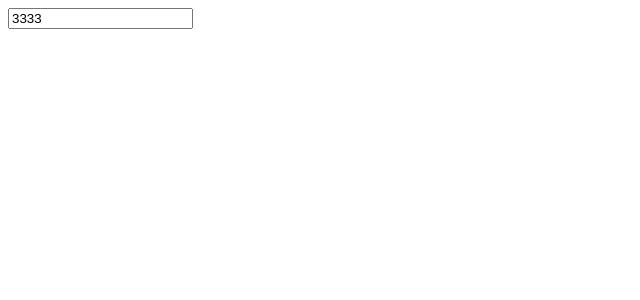
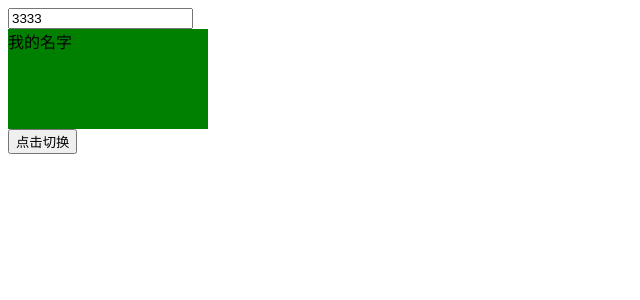
Before and after one commit to mingsenzzz/vue2, a Vue app: page / in a window 1280 px wide. Shown: the top 300 px of the page, without its empty margins (0-640 px from the left). Built offline with nearby package versions, Linux system fonts and the light colour scheme.

Commit message:
add：使用transition实现过渡

```diff
--- a/src/App.vue
+++ b/src/App.vue
@@ -1,13 +1,15 @@
 <template>
   <div id="app">
     <input v-fbind:data="n" />
+    <Transition />
   </div>
 </template>
 
 <script>
+import Transition from "./components/transitionC";
 export default {
   name: "App",
-  components: {},
+  components: { Transition },
   data() {
     return {
       n: { aaa: 3333 },
--- /dev/null
+++ b/src/components/transitionC/index.vue
@@ -0,0 +1,61 @@
+<template>
+  <div>
+    <!-- <transition name="myTransition" duration="1000"> -->
+
+    <!-- 单个元素使用transition, 多个元素使用transition-group -->
+    <transition name="myTransition" :duration="{ enter: 500, leave: 2000 }">
+      <div class="myName" v-show="show">我的名字</div>
+    </transition>
+    <div>
+      <button @click="switchBtn">点击切换</button>
+    </div>
+  </div>
+</template>
+
+<script>
+export default {
+  data() {
+    return {
+      show: true,
+    };
+  },
+  methods: {
+    switchBtn() {
+      this.show = !this.show;
+    },
+  },
+};
+</script>
+
+<style scoped>
+/* 过渡开始进入的起点 */
+.myTransition-enter {
+  transform: translateX(-100%);
+}
+/* 过渡开始进入的终点 */
+.myTransition-enter-to {
+  transform: translateX(0);
+}
+
+/* 过渡的开始和结束过程*/
+.myTransition-enter-active,
+.myTransition-leave-active {
+  transition-duration: 2s;
+}
+
+/* 过渡开始离开的起点 */
+.myTransition-leave {
+  transform: translateX(0);
+  opacity: 1;
+}
+/* 过渡开始离开的终点 */
+.myTransition-leave-to {
+  transform: translateX(-100%);
+  opacity: 0;
+}
+.myName {
+  background: green;
+  height: 100px;
+  width: 200px;
+}
+</style>
```
